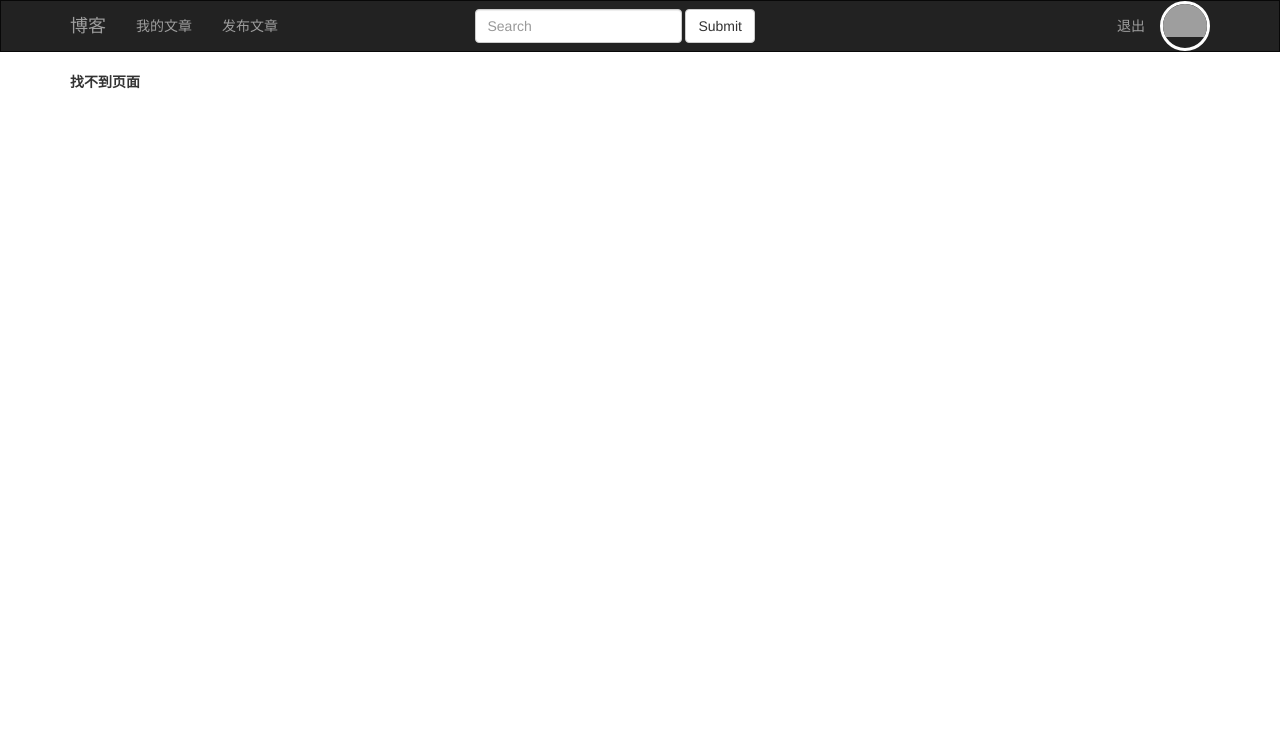
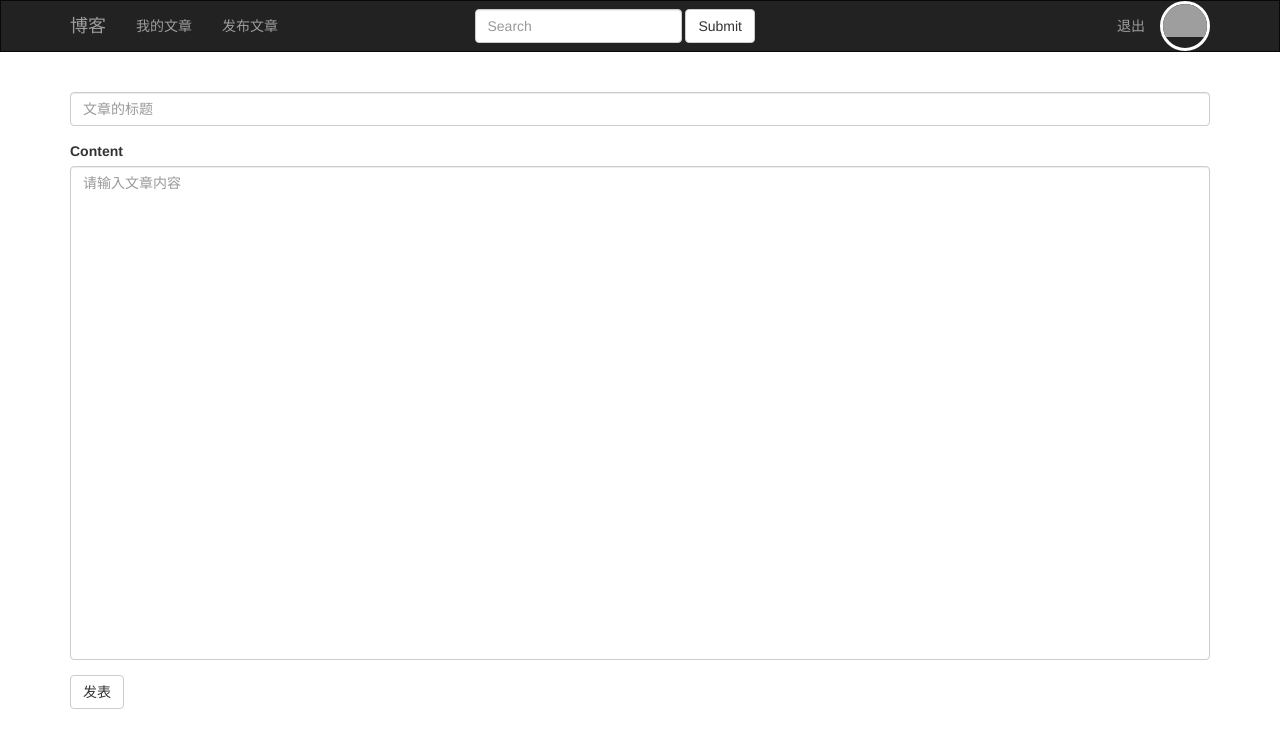
Before and after one commit to ccaihuixin/blog, a Flask app: page /article/publish in a window 1280 px wide. Shown: the top 748 px of the page. Run offline with Flask 2, Linux system fonts and the light colour scheme; the visitor is signed in with stand-in values (Sample User, id 1); data comes from the database, SQL or seed files in the repository; some libraries are stand-ins or nearby versions; grey boxes are pictures that could not be loaded.

Commit message:
添加搜索框和圆形头像,添加发布页面

```diff
--- a/app/config.py
+++ b/app/config.py
@@ -1,7 +1,6 @@
 import os
 
 base_dir = os.path.abspath(os.path.dirname(__name__))
-
 
 # 通用配置
 class Config:
--- a/app/forms/__init__.py
+++ b/app/forms/__init__.py
@@ -1,2 +1,2 @@
-from .user import RegisterForm,LoginForm,PasswordForm,IconForm
+from .user import RegisterForm, LoginForm, PasswordForm, IconForm
 from .posts import PostsForm
--- a/app/forms/posts.py
+++ b/app/forms/posts.py
@@ -5,8 +5,8 @@ from wtforms.validators import DataRequired, Length
 
 class PostsForm(FlaskForm):
     # 设置字段的其他属性使用render_kw完成
-    title = StringField('',validators=[DataRequired(), Length(5, 100, message='标题长度请介于5至100之间')],
+    title = StringField('', validators=[DataRequired(), Length(5, 100, message='标题长度请介于5至100之间')],
                         render_kw={"placeholder": '文章的标题'})
-    content = TextAreaField(render_kw={'placeholder': '请输入文章内容'},
+    content = TextAreaField(render_kw={'placeholder': '请输入文章内容', 'rows': '24', 'style': 'resize:none'},
                             validators=[DataRequired(), Length(1, 65535, message="长度要介于1，128之间")])
     submit = SubmitField('发表')
--- /dev/null
+++ b/app/templates/article/publish.html
@@ -0,0 +1,5 @@
+{% extends 'common/base.html' %}
+{% block title %}发布{% endblock %}
+{% block page_content %}
+    {{   wtf.quick_form(form) }}
+{% endblock %}
--- a/app/templates/common/base.html
+++ b/app/templates/common/base.html
@@ -22,7 +22,7 @@
             <div class="collapse navbar-collapse">
                 <ul class="nav navbar-nav">
                     <li><a href="#">我的文章</a></li>
-                    <li><a href="#">发布文章</a></li>
+                    <li><a href="{{ url_for('article.publish') }}">发布文章</a></li>
                 </ul>
              <form class="navbar-form navbar-left" style="margin-left: 15%">
         <div class="form-group">
@@ -82,13 +82,7 @@
     img{
         width: 100%;
     }
-
-
     </style>
-
-
-
-
 {% endblock %}
 
 {% block scripts %}
--- a/app/templates/main/index.html
+++ b/app/templates/main/index.html
@@ -23,5 +23,5 @@
     {% endfor %}
     <hr/>
     {# 展示分页导航条 #}
-    {{ pagination_show(pagination,'main.index') }}
+    <div style="text-align: center">{{ pagination_show(pagination,'main.index') }}</div>
 {% endblock %}
--- a/app/views/__init__.py
+++ b/app/views/__init__.py
@@ -1,11 +1,12 @@
 from .main import main
 from .user import user
+from .article import article
 #蓝本配置元组
 DEFAULT_BLUEPRINT=(
     #蓝本 前缀
     (main,''),
-    (user,'/user')
-
+    (user,'/user'),
+    (article,'/article')
 )
 
 #注册蓝图
--- a/app/views/article.py
+++ b/app/views/article.py
@@ -0,0 +1,11 @@
+from flask import Blueprint, render_template
+from app.forms import PostsForm
+from flask_login import login_required
+article = Blueprint('article', __name__)
+
+
+@article.route('/publish', methods=['GET', 'POST'])
+@login_required
+def publish():
+    form = PostsForm()
+    return render_template('article/publish.html', form=form)
```
Also changed, not shown: static/upload/icon_2.jpg (deleted), static/upload/icon_3.jpg (deleted), static/upload/icon_4.jpg (deleted).
